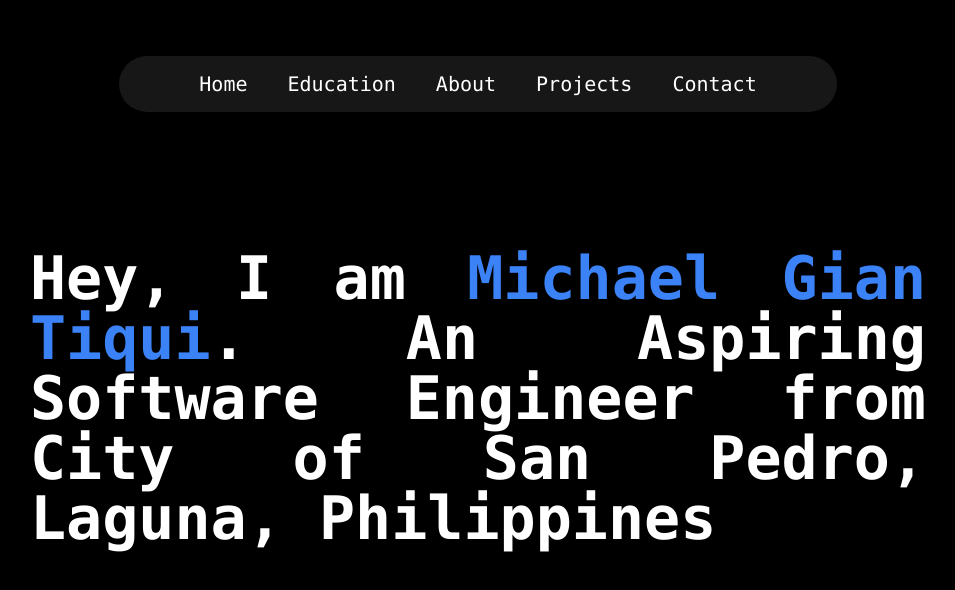
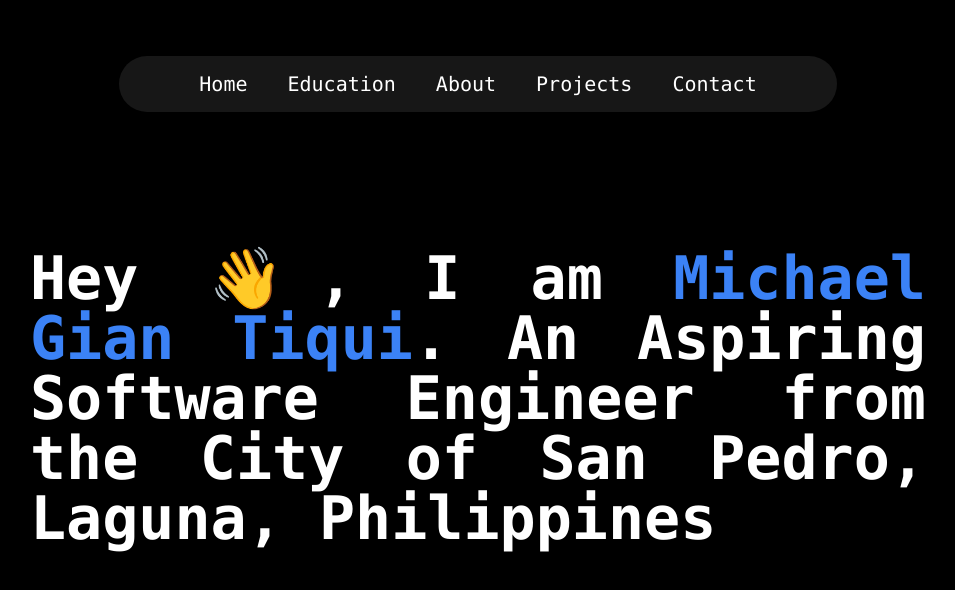
Before and after one commit to gian-tiqui/michael-gian-tiqui, a Next.js app: page / in a window 1280 px wide. Shown: the top 590 px of the page, without its empty margins (162-1117 px from the left). Built offline with nearby package versions, Linux system fonts and the light colour scheme.

Commit message:
added some texts in intro

```diff
--- a/src/app/page.tsx
+++ b/src/app/page.tsx
@@ -5,8 +5,8 @@ const Home = () => {
     <div className="h-[1500px] px-10 pt-48 md:p-48">
       <div className="md:max-w-[950px] mx-auto">
         <p className="text-3xl cursor-default font-mono md:text-6xl text-justify text-white font-extrabold leading-tight">
-          Hey, I am <span className="text-blue-500">Michael Gian Tiqui</span>.
-          An Aspiring Software Engineer from City of San Pedro, Laguna,
+          Hey 👋, I am <span className="text-blue-500">Michael Gian Tiqui</span>
+          . An Aspiring Software Engineer from the City of San Pedro, Laguna,
           Philippines
         </p>
       </div>
```
